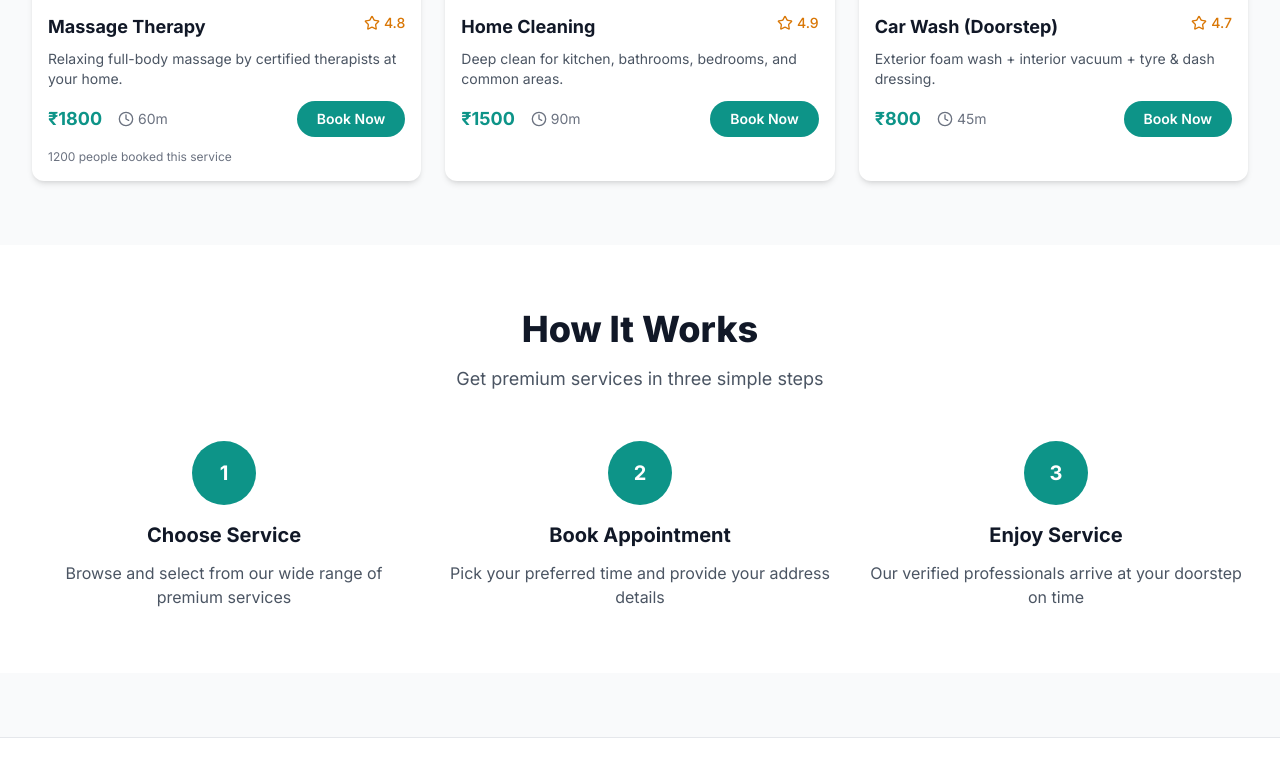
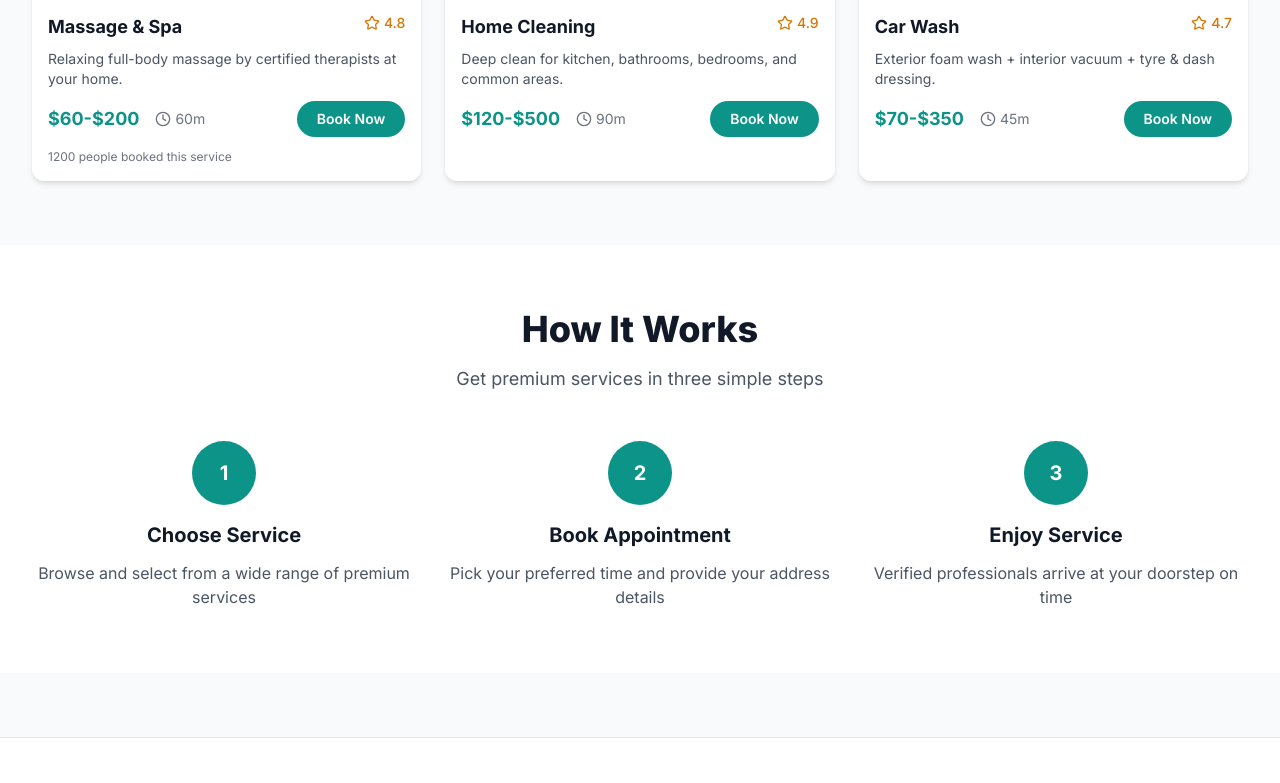
Before and after one commit to debarghoswami10/VTHAX26, a plain HTML site: page frontend/index.html in a window 1280 px wide. Shown: the part 1484-2267 px from the top of the page. Drawn offline with nearby package versions, Linux system fonts and the light colour scheme.

Commit message:
Minor Changes to frontend

```diff
--- a/frontend/index.html
+++ b/frontend/index.html
@@ -256,7 +256,7 @@
             </div>
             <div class="p-4">
               <div class="flex items-start justify-between mb-2">
-                <h3 class="font-bold text-lg text-gray-900 group-hover:text-teal-600 transition-colors">Massage Therapy</h3>
+                <h3 class="font-bold text-lg text-gray-900 group-hover:text-teal-600 transition-colors">Massage & Spa</h3>
                 <div class="flex items-center space-x-1 text-sm text-amber-600">
                   <i data-lucide="star" class="w-4 h-4"></i><span class="font-medium">4.8</span>
                 </div>
@@ -264,7 +264,7 @@
               <p class="text-sm text-gray-600 mb-3 line-clamp-2">Relaxing full-body massage by certified therapists at your home.</p>
               <div class="flex items-center justify-between">
                 <div class="flex items-center gap-4">
-                  <div class="text-lg font-bold text-teal-600">₹1800</div>
+                  <div class="text-lg font-bold text-teal-600">$60-$200</div>
                   <div class="flex items-center text-sm text-gray-500">
                     <i data-lucide="clock" class="w-4 h-4 mr-1"></i>60m
                   </div>
@@ -278,7 +278,7 @@
           <!-- Card 2 -->
           <article class="group hover:shadow-xl transition-all duration-300 cursor-pointer border-0 shadow-md overflow-hidden bg-white rounded-xl">
             <div class="relative">
-              <img src='https://i.pinimg.com/1200x/e3/87/7f/e3877f4fff9418bf0edfc37a2f255f26.jpg'
+              <img src='https://i.pinimg.com/1200x/90/94/da/9094dadea3bad016bf1c97dee3083490.jpg'
                    alt="Home Cleaning" class="w-full h-48 object-cover group-hover:scale-105 transition-transform duration-300" />
               <div class="absolute inset-0 bg-gradient-to-t from-black/20 to-transparent"></div>
             </div>
@@ -292,7 +292,7 @@
               <p class="text-sm text-gray-600 mb-3 line-clamp-2">Deep clean for kitchen, bathrooms, bedrooms, and common areas.</p>
               <div class="flex items-center justify-between">
                 <div class="flex items-center gap-4">
-                  <div class="text-lg font-bold text-teal-600">₹1500</div>
+                  <div class="text-lg font-bold text-teal-600">$120-$500</div>
                   <div class="flex items-center text-sm text-gray-500">
                     <i data-lucide="clock" class="w-4 h-4 mr-1"></i>90m
                   </div>
@@ -311,7 +311,7 @@
             </div>
             <div class="p-4">
               <div class="flex items-start justify-between mb-2">
-                <h3 class="font-bold text-lg text-gray-900 group-hover:text-teal-600 transition-colors">Car Wash (Doorstep)</h3>
+                <h3 class="font-bold text-lg text-gray-900 group-hover:text-teal-600 transition-colors">Car Wash</h3>
                 <div class="flex items-center space-x-1 text-sm text-amber-600">
                   <i data-lucide="star" class="w-4 h-4"></i><span class="font-medium">4.7</span>
                 </div>
@@ -319,7 +319,7 @@
               <p class="text-sm text-gray-600 mb-3 line-clamp-2">Exterior foam wash + interior vacuum + tyre & dash dressing.</p>
               <div class="flex items-center justify-between">
                 <div class="flex items-center gap-4">
-                  <div class="text-lg font-bold text-teal-600">₹800</div>
+                  <div class="text-lg font-bold text-teal-600">$70-$350</div>
                   <div class="flex items-center text-sm text-gray-500">
                     <i data-lucide="clock" class="w-4 h-4 mr-1"></i>45m
                   </div>
@@ -344,7 +344,7 @@
           <div class="text-center">
             <div class="w-16 h-16 bg-teal-600 rounded-full flex items-center justify-center text-white text-xl font-bold mx-auto mb-4">1</div>
             <h3 class="text-xl font-bold text-gray-900 mb-3">Choose Service</h3>
-            <p class="text-gray-600">Browse and select from our wide range of premium services</p>
+            <p class="text-gray-600">Browse and select from a wide range of premium services</p>
           </div>
           <div class="text-center">
             <div class="w-16 h-16 bg-teal-600 rounded-full flex items-center justify-center text-white text-xl font-bold mx-auto mb-4">2</div>
@@ -354,7 +354,7 @@
           <div class="text-center">
             <div class="w-16 h-16 bg-teal-600 rounded-full flex items-center justify-center text-white text-xl font-bold mx-auto mb-4">3</div>
             <h3 class="text-xl font-bold text-gray-900 mb-3">Enjoy Service</h3>
-            <p class="text-gray-600">Our verified professionals arrive at your doorstep on time</p>
+            <p class="text-gray-600">Verified professionals arrive at your doorstep on time</p>
           </div>
         </div>
       </div>
```
